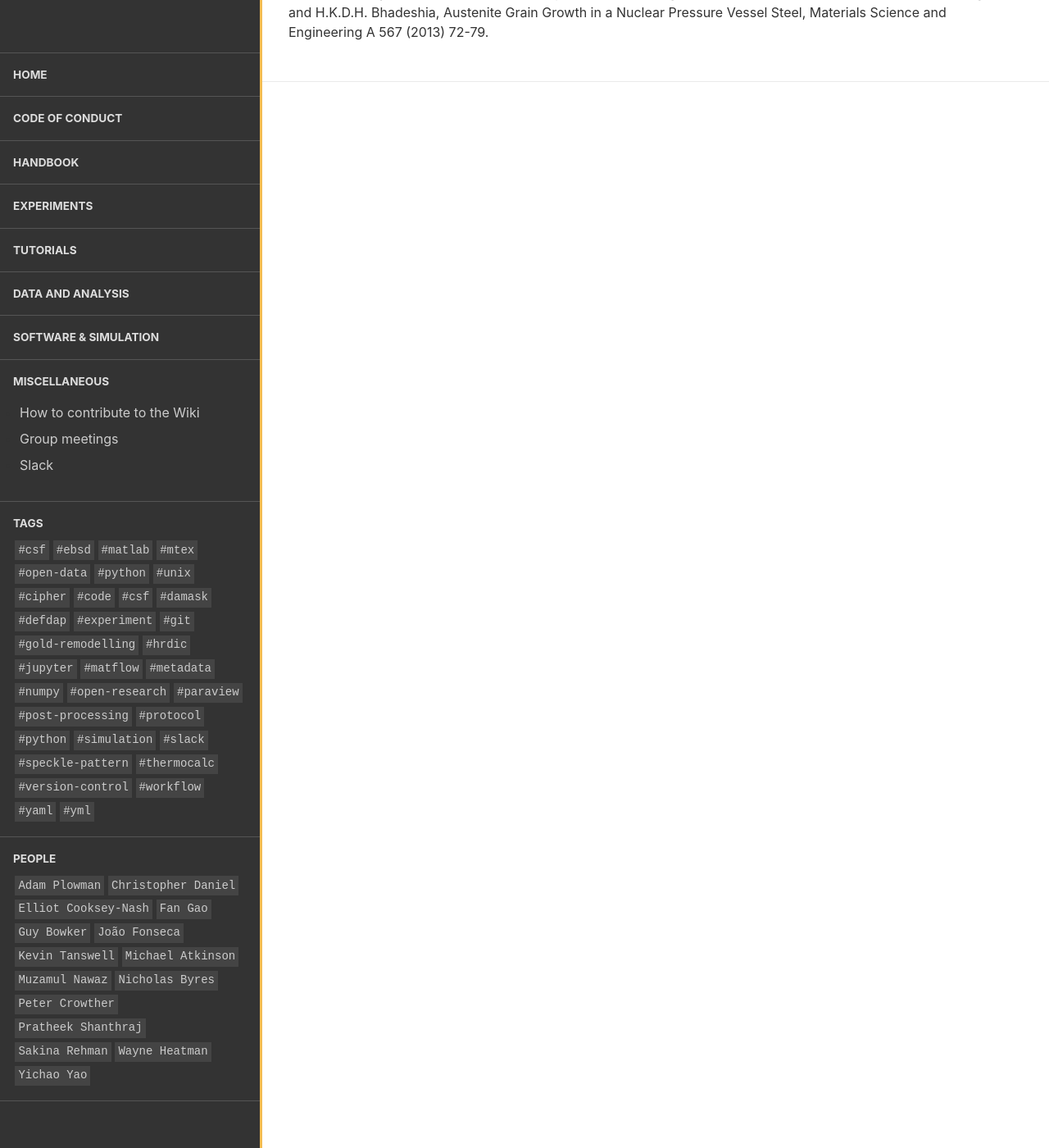
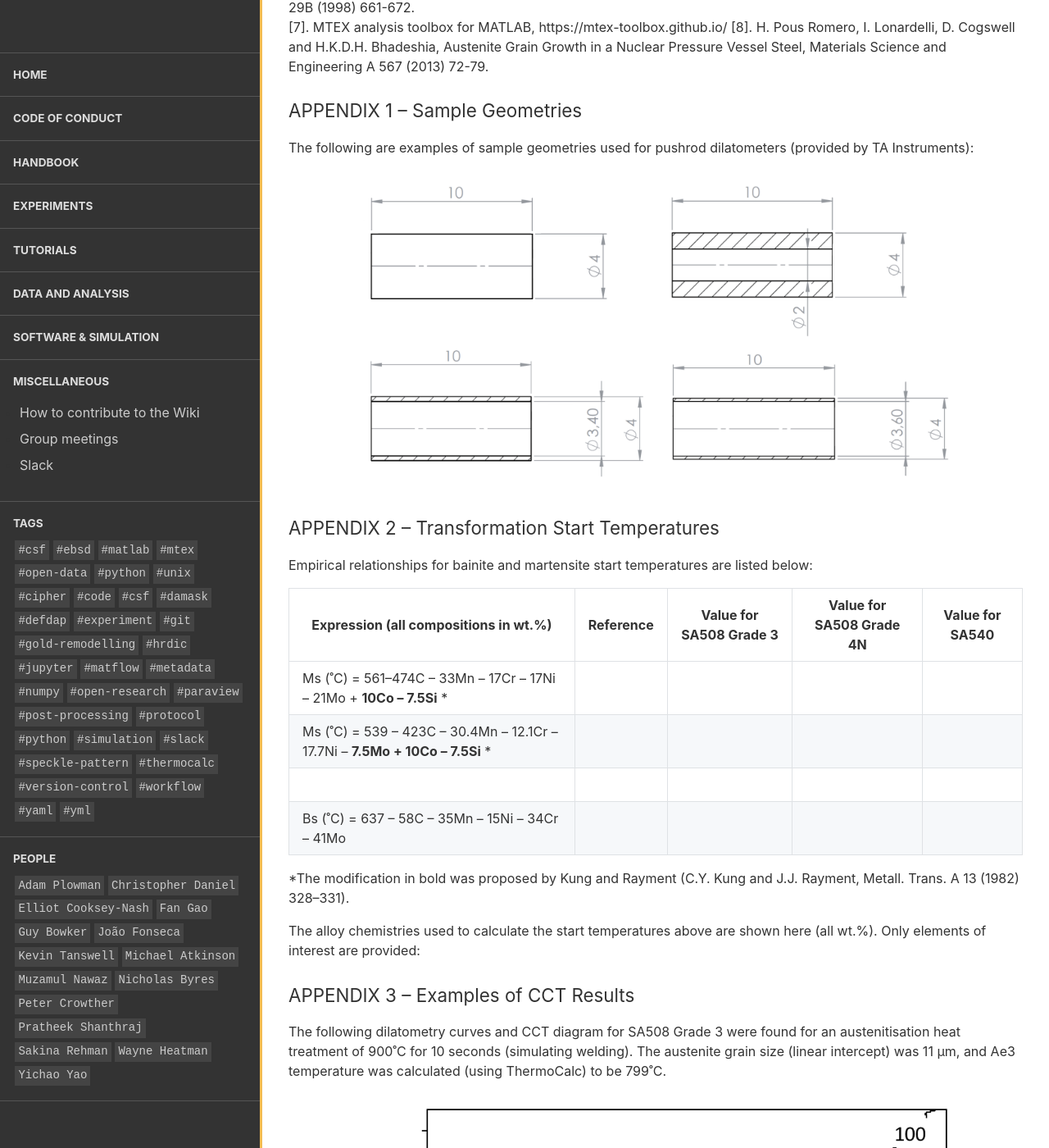
Before and after one commit to LightForm-group/wiki, a Jekyll site: the page built from collections/_experiments/quenching_dilatometry.md, in a window 1280 px wide and 1400 px high, scrolled down 23683 px. Shown: the whole window at 82% size. Built offline with Jekyll 4.4.1, drawn with Linux system fonts in a browser that asks for light colours; nearby versions of some CDN libraries; some of the changed text lies outside the part shown.

Commit message:
Update quenching_dilatometry.md

```diff
--- a/collections/_experiments/quenching_dilatometry.md
+++ b/collections/_experiments/quenching_dilatometry.md
@@ -309,7 +309,6 @@ As stated in the previous section, optical microscopy and SEM, as well as hardne
 
 In terms of measuring the **real-time** evolution of phase transformation behaviour, in-situ experiments can be performed.  It is possible to perform in-situ heating and cooling experiments in both the SEM and TEM, but observations are often complicated by sample drift, surface effects and oxidation.  A realistic alternative is the use of real-time X-ray diffraction using a synchrotron source of X-rays (so-called synchrotron XRD, SXRD).  Such sources are able to provide very high fluxes of X-rays, meaning that signals can be transmitted through large volumes of material (a few mm in thickness) and be detected with high-frequency acquisition systems.   By quantifying the evolution of austenite/ferrite during heating/cooling cycles, SXRD provides comparable information to quenching dilatometry  (volume fraction transformed, start temperatures), see [2].  However, SXRD requires access to national experimental facilities (synchrotron sources) and analysis of results is not trivial.
 
-
 ### 9.	‘How To’ Guide
 
 #### 9.1.	Continuous Cooling Transformation (CCT) Diagrams
@@ -361,3 +360,33 @@ Martensite Start Temperature, Materials Science and Technology 23 (2007) 556-560
 [6]. M.V. Li, D.V. Niebuhr, L.L. Meekisho and D.G. Atteridge, A Computational Model for the Prediction of Steel Hardenability, Metallurgical and Materials Transactions B, 29B (1998) 661-672.
 [7]. MTEX analysis toolbox for MATLAB, https://mtex-toolbox.github.io/
 [8].  H. Pous Romero, I. Lonardelli, D. Cogswell and H.K.D.H. Bhadeshia, Austenite Grain Growth in a Nuclear Pressure Vessel Steel, Materials Science and Engineering A 567 (2013) 72-79.
+
+
+### APPENDIX 1 – Sample Geometries
+
+The following are examples of sample geometries used for pushrod dilatometers (provided by TA Instruments):
+
+![FigA1](/wiki/assets/images/posts/Quenching_Dil_Fig_A1.png)
+
+### APPENDIX 2 – Transformation Start Temperatures
+
+Empirical relationships for bainite and martensite start temperatures are listed below:
+
+Expression (all compositions in wt.%) | Reference | Value for SA508 Grade 3 | Value for SA508 Grade 4N | Value for SA540
+------------ | ------------- | --------- | ------------- | --------
+ Ms (˚C) = 561–474C – 33Mn – 17Cr – 17Ni – 21Mo + **10Co – 7.5Si** * ||||
+ Ms (˚C) = 539 – 423C – 30.4Mn – 12.1Cr – 17.7Ni – **7.5Mo + 10Co – 7.5Si** * ||||
+  |  |  |  |
+ Bs (˚C) = 637 – 58C – 35Mn – 15Ni – 34Cr – 41Mo ||||
+
+
+*The modification in bold was proposed by Kung and Rayment (C.Y. Kung and J.J. Rayment, Metall. Trans. A 13 (1982) 328–331).
+
+The alloy chemistries used to calculate the start temperatures above are shown here (all wt.%).  Only elements of interest are provided:
+
+### APPENDIX 3 – Examples of CCT Results
+
+The following dilatometry curves and CCT diagram for SA508 Grade 3 were found for an austenitisation heat treatment of 900˚C for 10 seconds (simulating welding).  The austenite grain size (linear intercept) was 11 µm, and Ae3 temperature was calculated (using ThermoCalc) to be 799˚C.
+
+![FigA2](/wiki/assets/images/posts/Quenching_Dil_Fig_A2.png)
+![FigA3](/wiki/assets/images/posts/Quenching_Dil_Fig_A3.png)
```
